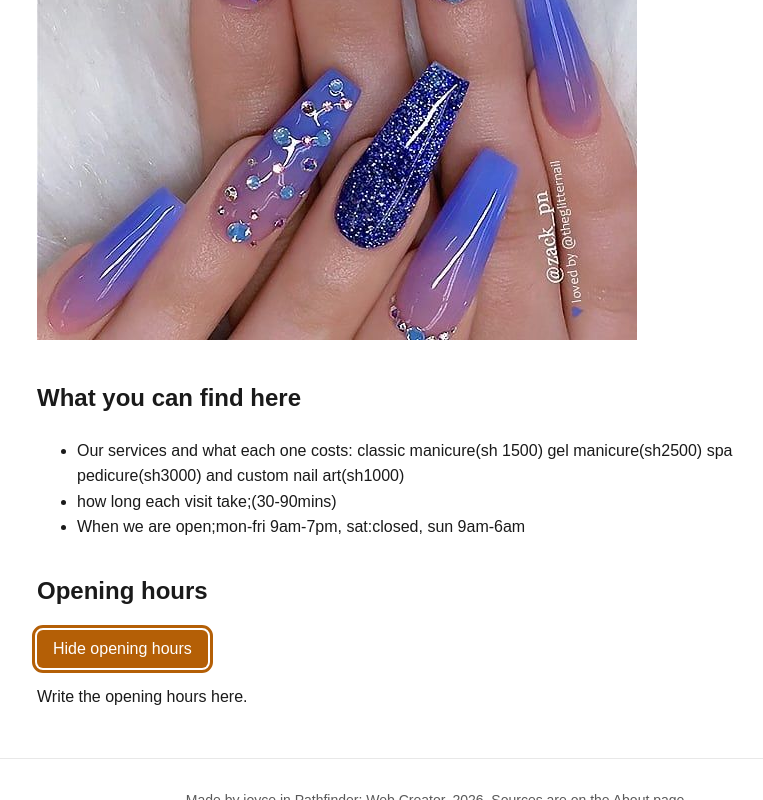
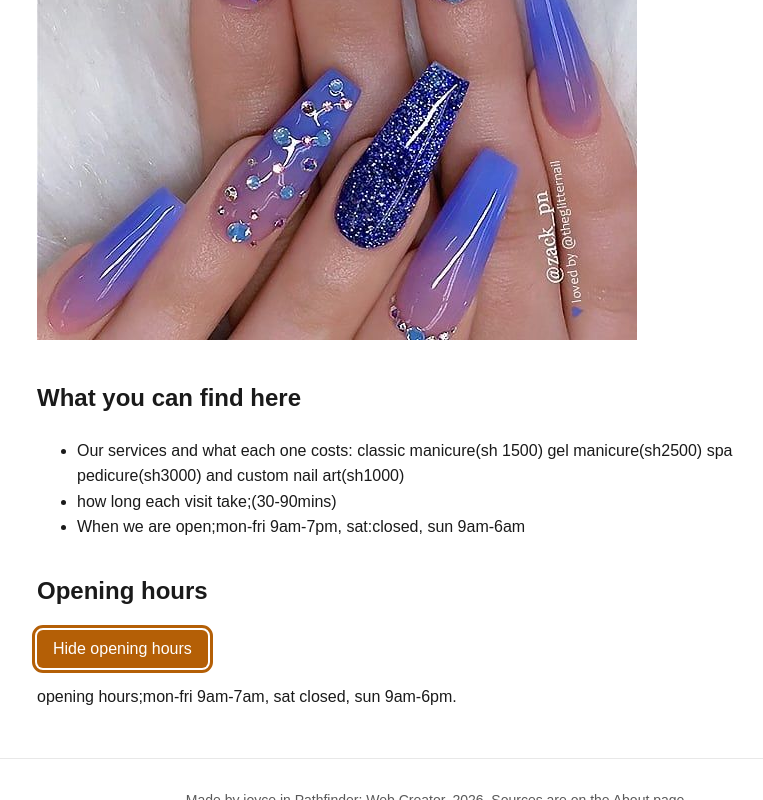
Before and after one commit to joyceomwoyo-debug/glow-nail-spa, a plain HTML site: page index.html in a window 1280 px wide. Both pictures are taken after a click on the button "Show opening hours". Shown: the part 1590-2390 px from the top of the page, without its empty margins (203-966 px from the left). Drawn offline with Linux system fonts and the light colour scheme.

Commit message:
added the paragraph

```diff
--- a/index.html
+++ b/index.html
@@ -42,7 +42,7 @@
       <h2>Opening hours</h2>
       <button id="toggle-button">Show opening hours</button>
       <div id="details" hidden>
-        <p>Write the opening hours here.</p>
+        <p>opening hours;mon-fri 9am-7am, sat closed, sun 9am-6pm.</p>
       </div>
     </section>
   </main>
```
